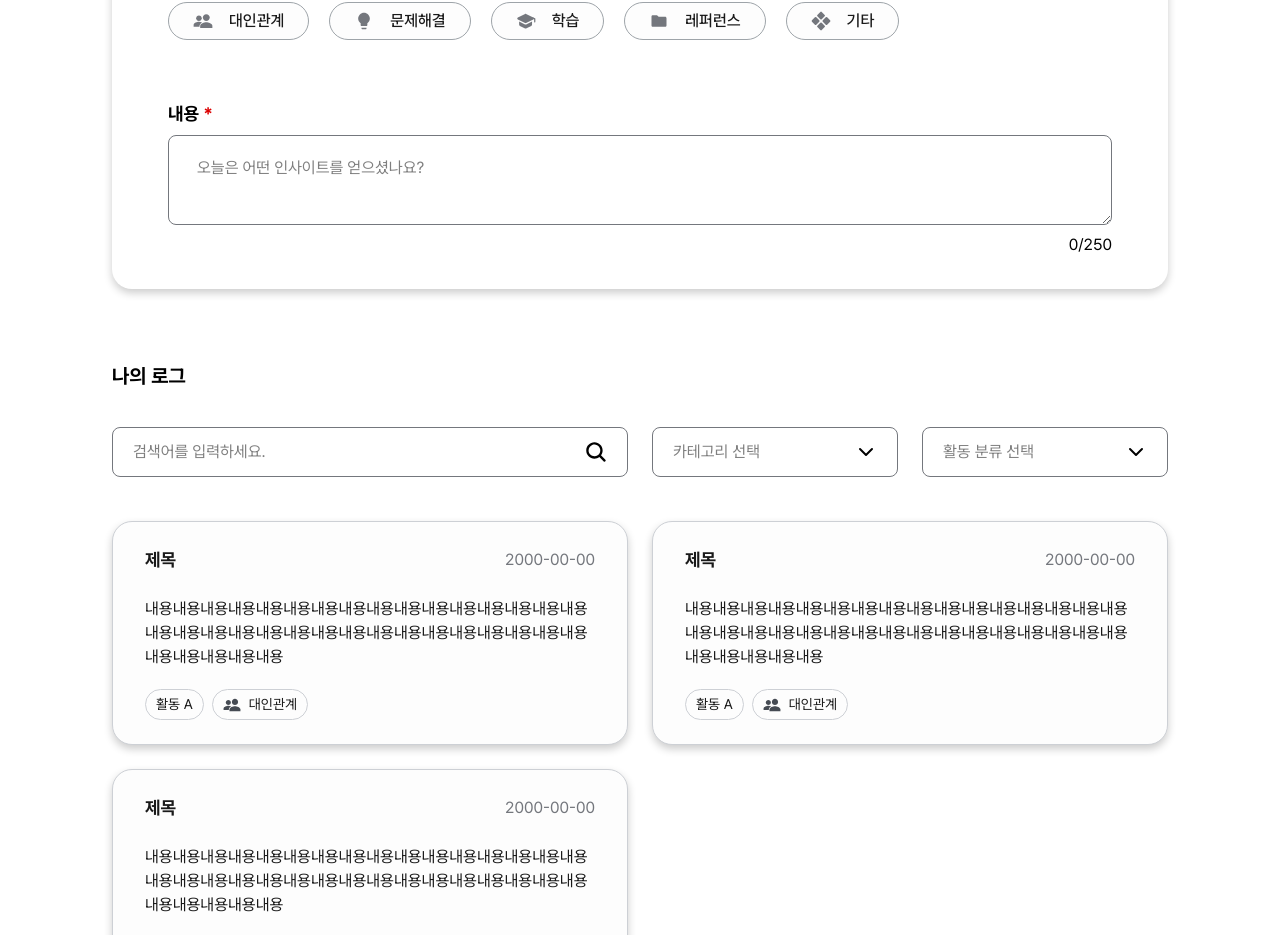
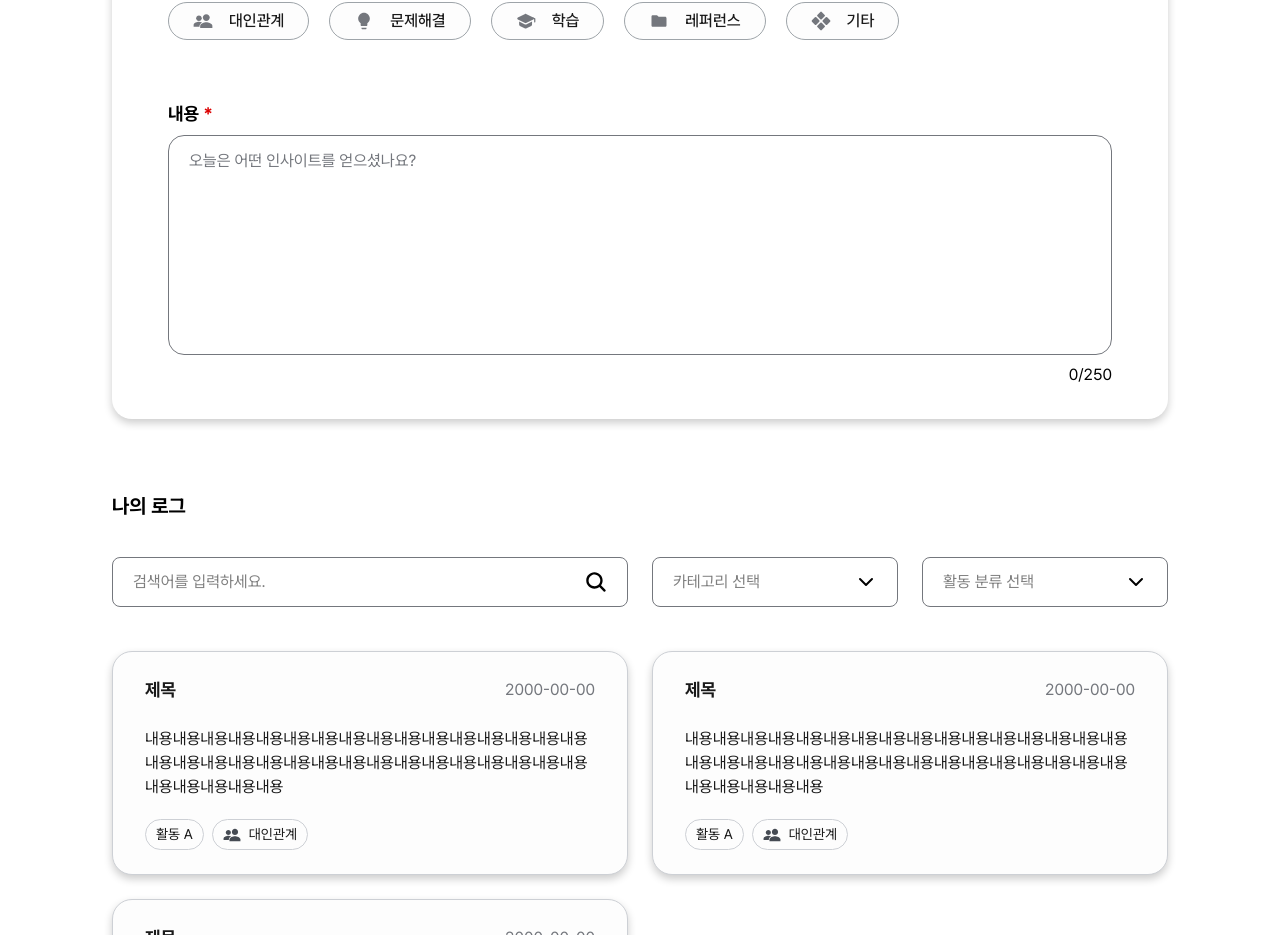
Before and after one commit to Teamie71/folioo-front, a Next.js app: page /log in a window 1280 px wide. Shown: the part 793-1728 px from the top of the page. Built offline with nearby package versions, Linux system fonts and the light colour scheme.

Commit message:
✨ Feat: TextField 컴포넌트 적용

```diff
--- a/src/features/log/components/CategoryTemplates.tsx
+++ b/src/features/log/components/CategoryTemplates.tsx
@@ -1,3 +1,5 @@
+import TextField from '@/components/TextField';
+
 // 템플릿 미사용 폼
 export function NoTemplateForm() {
   return (
@@ -8,8 +10,9 @@ export function NoTemplateForm() {
       </div>
 
       <div className='flex flex-col'>
-        <textarea
-          className='line-height-[160%] h-full rounded-[0.5rem] border border-[#74777D] px-[1.75rem] py-[1.25rem]'
+        <TextField
+          variant='wide'
+          height='13.75rem'
           placeholder='오늘은 어떤 인사이트를 얻으셨나요?'
         />
         <span className='mt-[0.5rem] text-right'>0/250</span>
```
